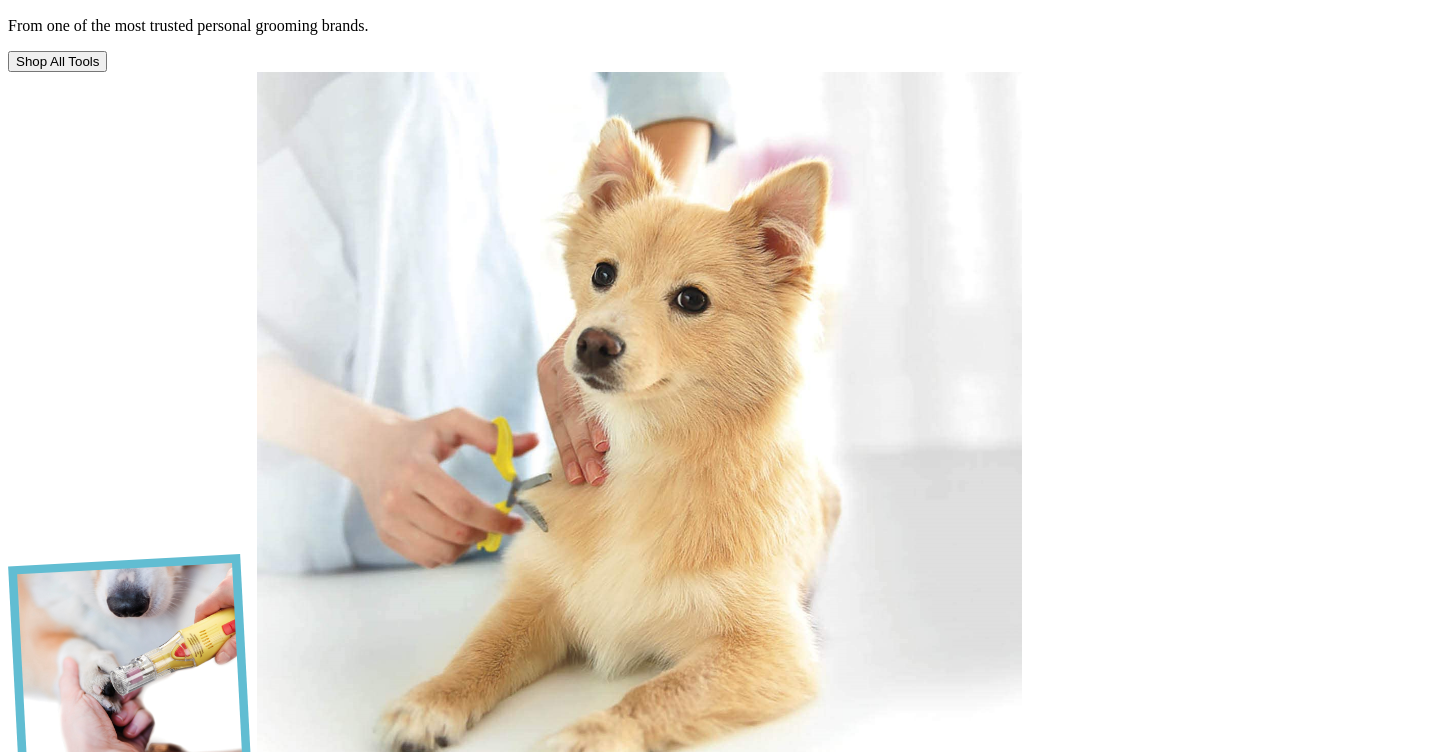
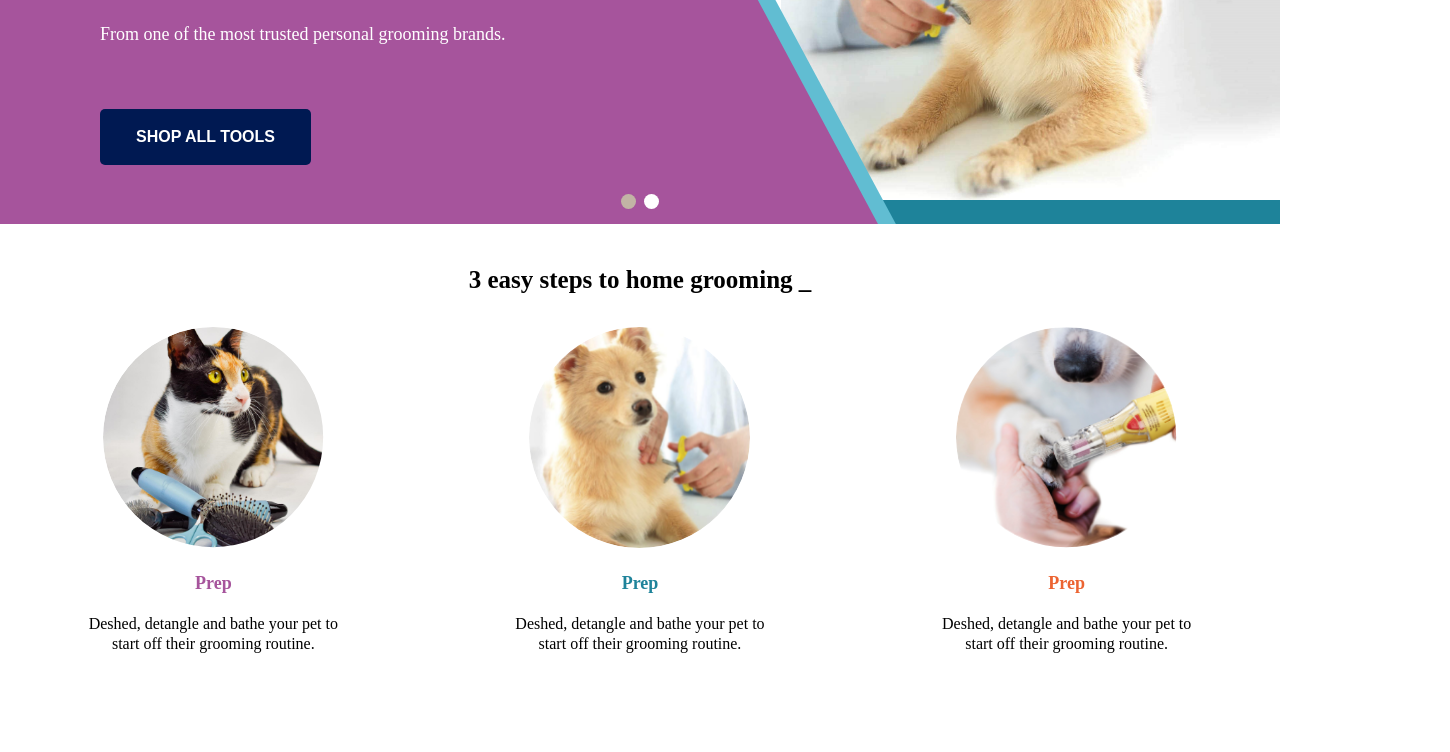
Before and after one commit to imran-de/petco-landing-page, a plain HTML site: page index.html in a window 1280 px wide. Shown: the part 407-1159 px from the top of the page, 1450 px wide, since content can reach past the window. Drawn offline with Linux system fonts and the light colour scheme; files whose address does not match are found by name.

Commit message:
style file add

```diff
--- a/index.html
+++ b/index.html
@@ -6,7 +6,7 @@
     <meta http-equiv="X-UA-Compatible" content="IE=edge">
     <meta name="viewport" content="width=device-width, initial-scale=1.0">
     <title>Petco</title>
-    <link rel="stylesheet" href="assets/css/demo.css">
+    <link rel="stylesheet" href="assets/css/styles.css">
 </head>
 
 <body>
```
Also changed, not shown: assets/images/POV 1.png (deleted), assets/images/POV 2.png (deleted), assets/images/slider-1-bg.png (deleted).
